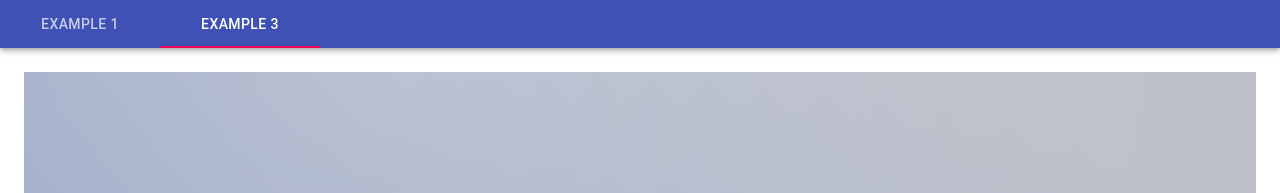
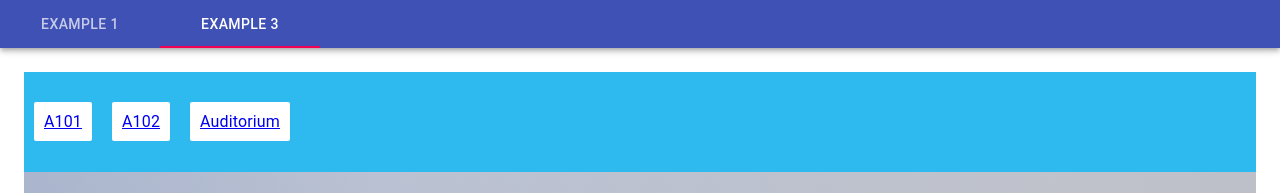
Before and after one commit to narawichsaphimarn/test-Forviz, a React (Create React App) app in the folder frontend/: page /bookinngs/today/1 in a window 1280 px wide. Shown: the top 193 px of the page. Built offline with nearby package versions, Linux system fonts and the light colour scheme; no server answers.

Commit message:
example test foevic - Close #Test-Program

```diff
--- a/frontend/src/App.js
+++ b/frontend/src/App.js
@@ -8,6 +8,8 @@ import { TabPanel, a11yProps } from "./action/tab_panel";
 import ShowImages from "./component/example1/index";
 import Example3 from "./component/example3/index";
 import { FetchDataImages } from "./action/fetch/example1/fetchDataImage";
+import { data } from "./action/mock_data/example3/data";
+import { Redirect } from "react-router-dom";
 
 TabPanel.propTypes = {
   children: PropTypes.node,
@@ -18,6 +20,11 @@ TabPanel.propTypes = {
 const App = props => {
   const [value, setValue] = useState(0);
   const [dataImages, setDataImages] = useState([]);
+  const _room = [];
+
+  const startRedirect = data => {
+    return <Redirect to={`/bookinngs/today/${data.room}`} />;
+  };
 
   const handleChange = (event, newValue) => {
     setValue(newValue);
@@ -32,6 +39,16 @@ const App = props => {
   useEffect(() => {
     setValue(props.value);
   }, [props.value]);
+
+  data.map(item => {
+    if (_room.length === 0) {
+      _room.push(item);
+    }
+    const data = _room.filter(it => item.roomId === it.roomId);
+    if (data.length === 0) {
+      _room.push(item);
+    }
+  });
 
   return (
     <div className={"root"}>
@@ -49,7 +66,7 @@ const App = props => {
         <ShowImages dataImages={dataImages} />
       </TabPanel>
       <TabPanel value={value} index={1}>
-        <Example3 />
+        <Example3 room={_room} Redirect={data => {}} />
       </TabPanel>
     </div>
   );
--- a/frontend/src/component/example3/index.js
+++ b/frontend/src/component/example3/index.js
@@ -9,9 +9,12 @@ import {
   sort_data_month
 } from "../../tool/sortEvents";
 import { nowDate, nowDay, nowMonth, nowYear } from "../../action/setStableDate";
+import Button from "@material-ui/core/Button";
+import { Link } from "react-router-dom";
 
-const Example3 = () => {
+const Example3 = props => {
   let { roomId } = useParams();
+  const { room } = props;
 
   let value = [];
 
@@ -35,6 +38,21 @@ const Example3 = () => {
 
   return (
     <div>
+      <div className="bar_buttom_room">
+        {room.map(item => {
+          return (
+            <div key={`${item.roomId}`}>
+              <Link
+                id={`link${item.roomId}`}
+                className={"buttom_link"}
+                to={`/bookinngs/today/${item.roomId}`}
+              >
+                {item.roomId}
+              </Link>
+            </div>
+          );
+        })}
+      </div>
       {typeof roomId !== "undefined" ? (
         <Room
           roomId={roomId}
--- a/frontend/src/component/example3/style.css
+++ b/frontend/src/component/example3/style.css
@@ -323,3 +323,25 @@
   line-height: 100%;
   color: #000000;
 }
+
+.bar_buttom_room {
+  max-width: 100%;
+  overflow-y: hidden;
+  overflow-x: auto;
+  height: 100px;
+  background-color: #2ebaee;
+  display: flex;
+  align-items: center;
+}
+
+.buttom_link {
+  border-radius: 2px;
+  background-color: white;
+  padding: 10px;
+  margin: 10px;
+  transition: all ease-in-out 200ms;
+}
+.buttom_link:hover {
+  background-color: #4d59a1;
+  color: white;
+}
```
